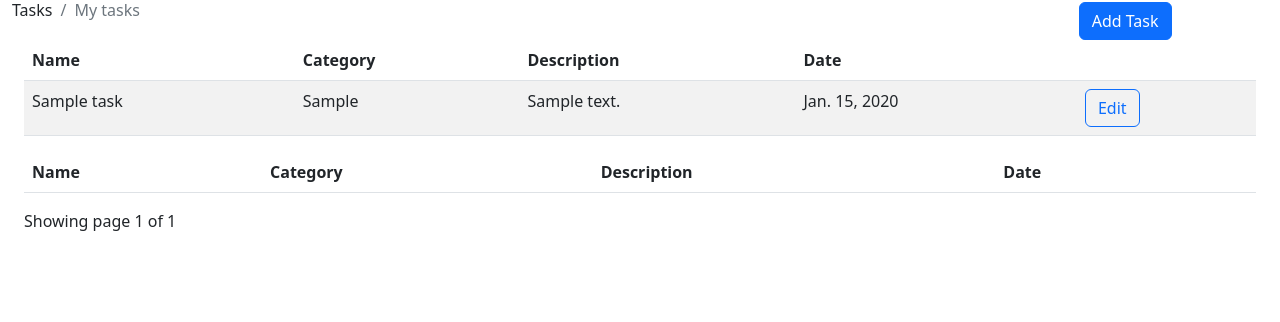
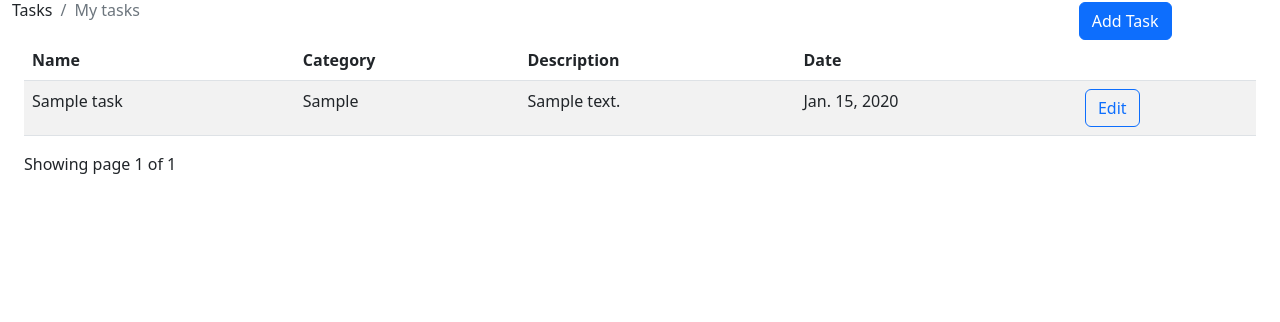
Before and after one commit to kenbme/todo, a Django app: page / in a window 1280 px wide. Shown: the part 66-388 px from the top of the page. Run offline with Django 4.2, Linux system fonts and the light colour scheme; a user stored in the database is signed in; tables that the repository leaves empty hold one stand-in row (values such as "Sample post"); lists and menus that the app fills with data are empty; some libraries are stand-ins or nearby versions.

Commit message:
html: removing home bottombar

```diff
--- a/task/views.py
+++ b/task/views.py
@@ -11,7 +11,7 @@ from .forms import TaskForm
 @require_http_methods(["GET"])
 def home(request: HttpRequest) -> HttpResponse:
     task = Task.objects.filter(owner=request.user)
-    paginator = Paginator(task, 4)
+    paginator = Paginator(task, 2)
     page_number = request.GET.get("page")
     page_obj = Paginator.get_page(paginator, page_number)
     context = {
--- a/templates/home.html
+++ b/templates/home.html
@@ -40,22 +40,6 @@
                 </tbody>
             </table>
         </div>
-        <div class="table-output">
-            <table class="table table-striped table-hover">
-                <thead>
-                <tr>
-                    <th>Name</th>
-                    <th>Category</th>
-                    <th>Description</th>
-                    <th>Date</th>
-                    <th></th>
-                </tr>
-                </thead>
-                <tbody class="table-body">
-
-                </tbody>
-            </table>
-        </div>
     <div class="pagination-container">
     {% if page_obj.number > 0 %}
     <div class="">
```
